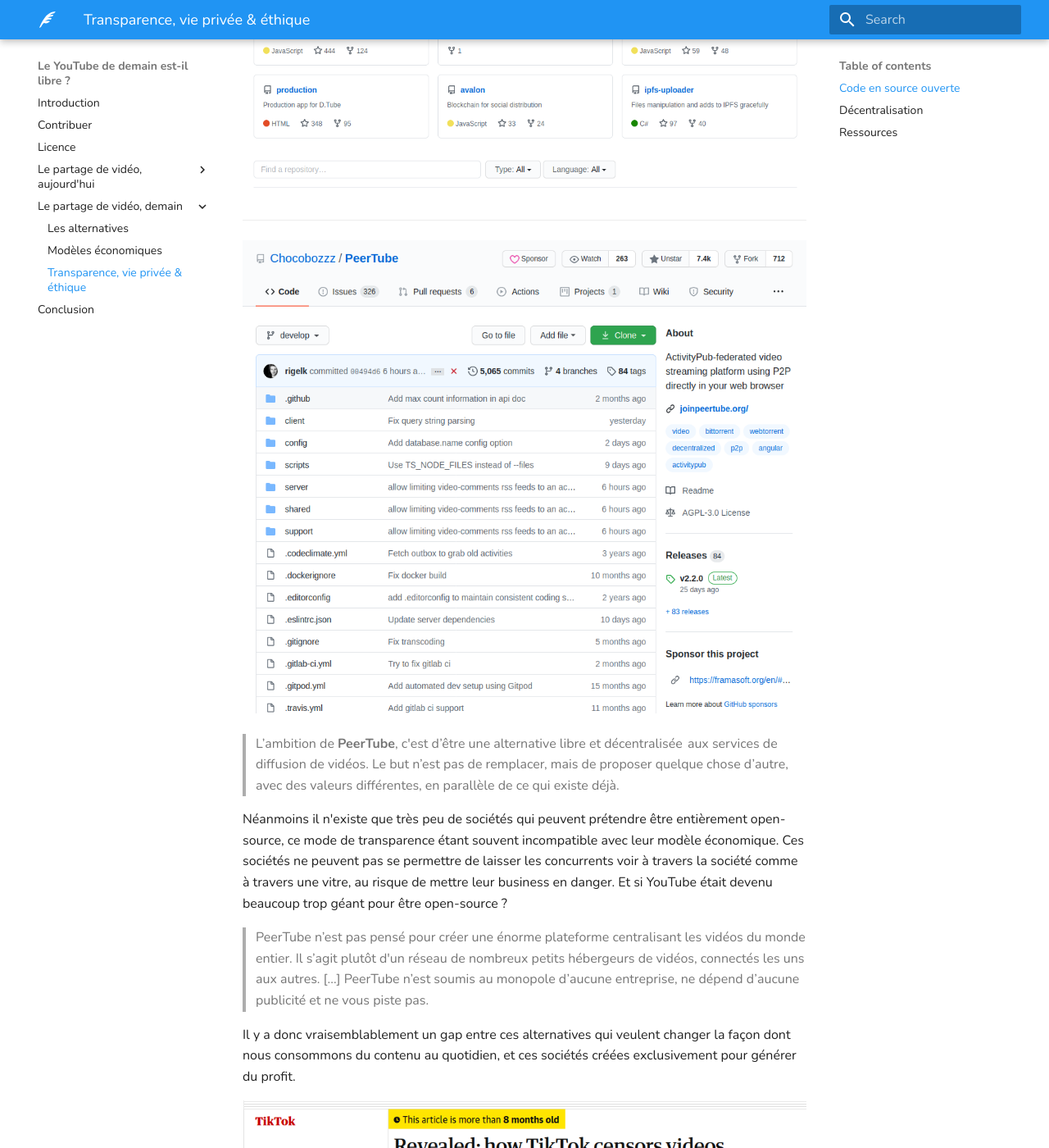
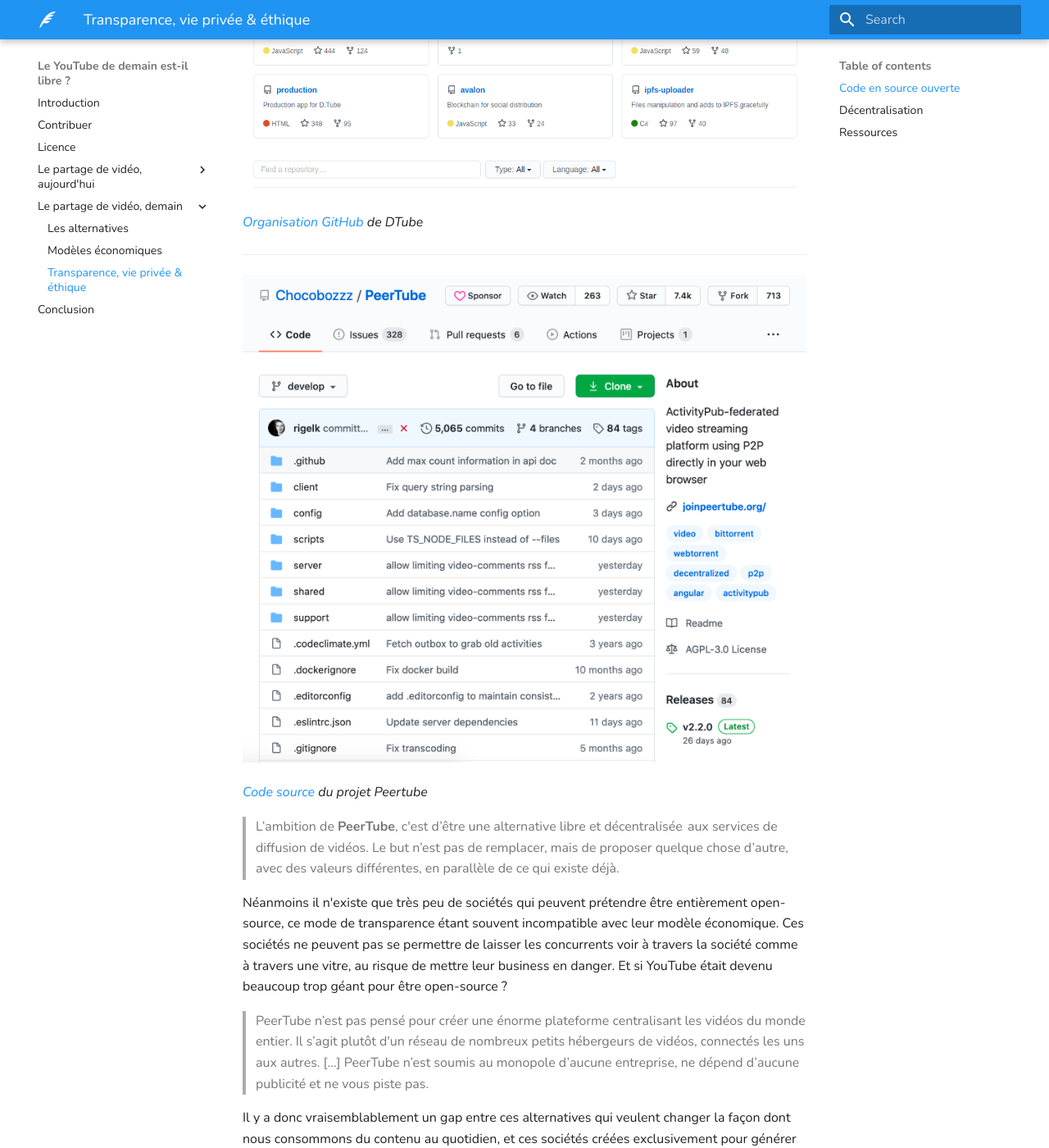
Before and after one commit to sundowndev/livre-blanc-video, an MkDocs documentation site: the page built from docs/tomorrow/transparency.md, in a window 1280 px wide and 1400 px high, scrolled down 941 px. Shown: the whole window at 82% size. Built offline with MkDocs 1.6.1 and Material for MkDocs 9.7.7, drawn with Linux system fonts in a browser that asks for light colours.

Commit message:
content(chap2): transparency

```diff
--- a/docs/tomorrow/transparency.md
+++ b/docs/tomorrow/transparency.md
@@ -10,9 +10,13 @@
 
 ![screenshot](../assets/screenshot_53.png)
 
+*[Organisation GitHub](https://github.com/dtube) de DTube*
+
 * * *
 
 ![screenshot](../assets/screenshot_54.png)
+
+*[Code source](https://github.com/Chocobozzz/PeerTube) du projet Peertube*
 
 > L’ambition de **PeerTube**, c'est d’être une alternative libre et décentralisée  aux services de diffusion de vidéos. Le but n’est pas de remplacer, mais de proposer quelque chose d’autre, avec des valeurs différentes, en parallèle de ce qui existe déjà.
 
```
Also changed, not shown: docs/assets/screenshot_54.png.
